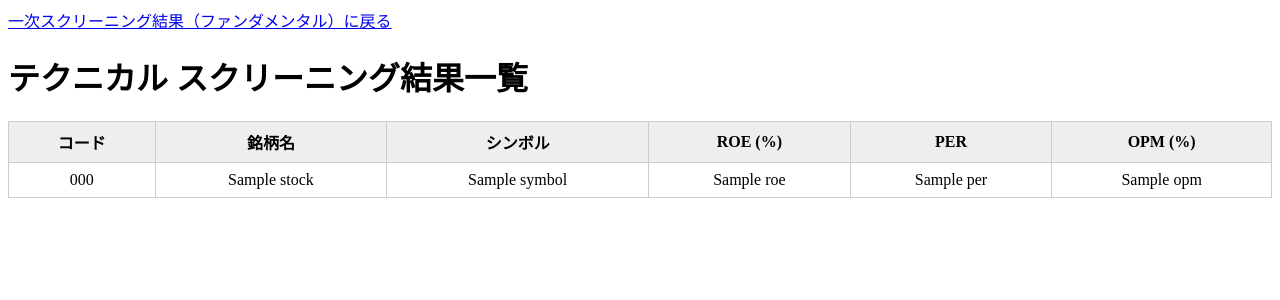
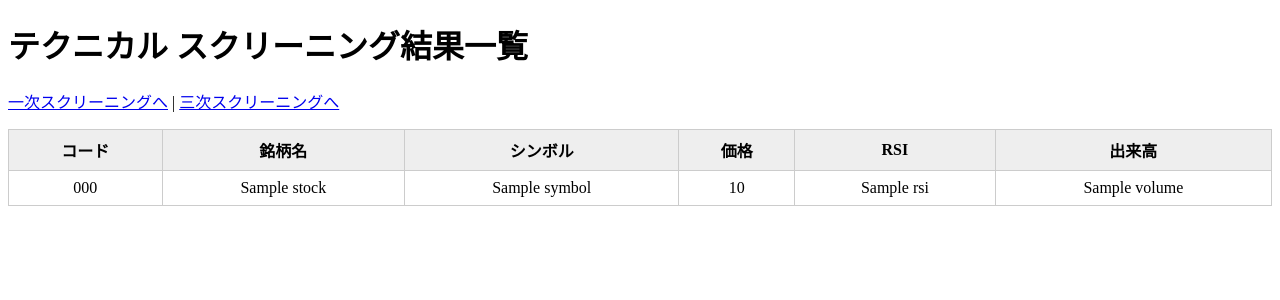
Before and after one commit to hisao5232/jpx-hot-stocks, a Flask app: template templates/technical.html in a window 1280 px wide. Shown: the top 300 px of the page. Run offline with Flask 3, Linux system fonts and the light colour scheme; the template is opened without the code that fills it: most values are stand-ins (such as "Sample title", 1, 10 or a date in 2020).

Commit message:
add final_link

```diff
--- a/templates/technical.html
+++ b/templates/technical.html
@@ -7,15 +7,14 @@
         table { border-collapse: collapse; width: 100%; }
         th, td { border: 1px solid #ccc; padding: 8px; text-align: center; }
         th { background-color: #eee; }
-        nav { margin-bottom: 20px; }
     </style>
 </head>
 <body>
-    <nav>
-        <a href="/">一次スクリーニング結果（ファンダメンタル）に戻る</a>
-    </nav>
-
     <h1>テクニカル スクリーニング結果一覧</h1>
+    <p>
+        <a href="/">一次スクリーニングへ</a> |
+        <a href="/final">三次スクリーニングへ</a>
+    </p>
     {% if stocks %}
         <table>
             <thead>
@@ -23,9 +22,9 @@
                     <th>コード</th>
                     <th>銘柄名</th>
                     <th>シンボル</th>
-                    <th>ROE (%)</th>
-                    <th>PER</th>
-                    <th>OPM (%)</th>
+                    <th>価格</th>
+                    <th>RSI</th>
+                    <th>出来高</th>
                 </tr>
             </thead>
             <tbody>
@@ -34,9 +33,9 @@
                         <td>{{ stock.code }}</td>
                         <td>{{ stock.name }}</td>
                         <td>{{ stock.symbol }}</td>
-                        <td>{{ stock.ROE }}</td>
-                        <td>{{ stock.PER }}</td>
-                        <td>{{ stock.OPM }}</td>
+                        <td>{{ stock.price }}</td>
+                        <td>{{ stock.RSI }}</td>
+                        <td>{{ stock.volume }}</td>
                     </tr>
                 {% endfor %}
             </tbody>
```
